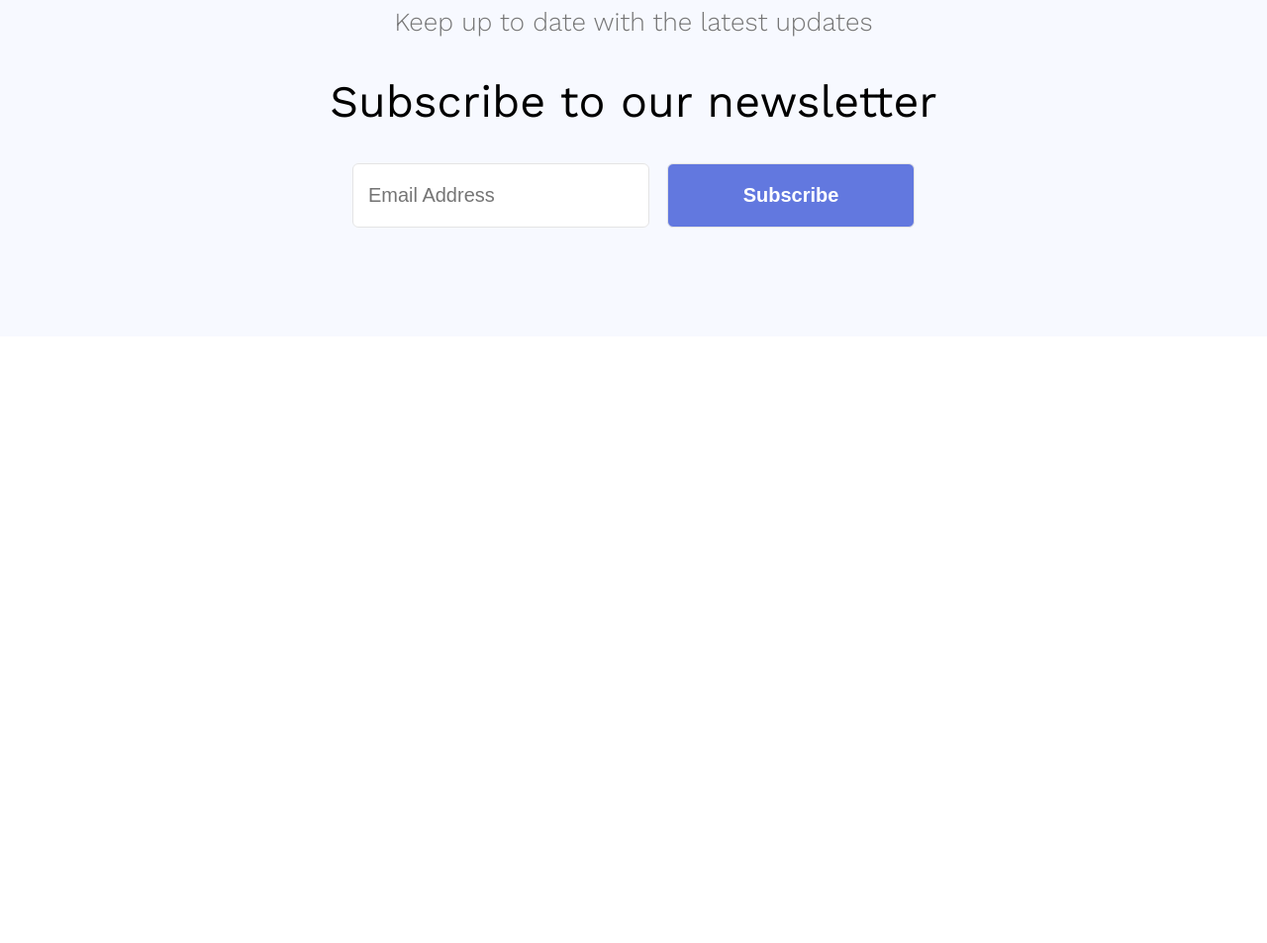
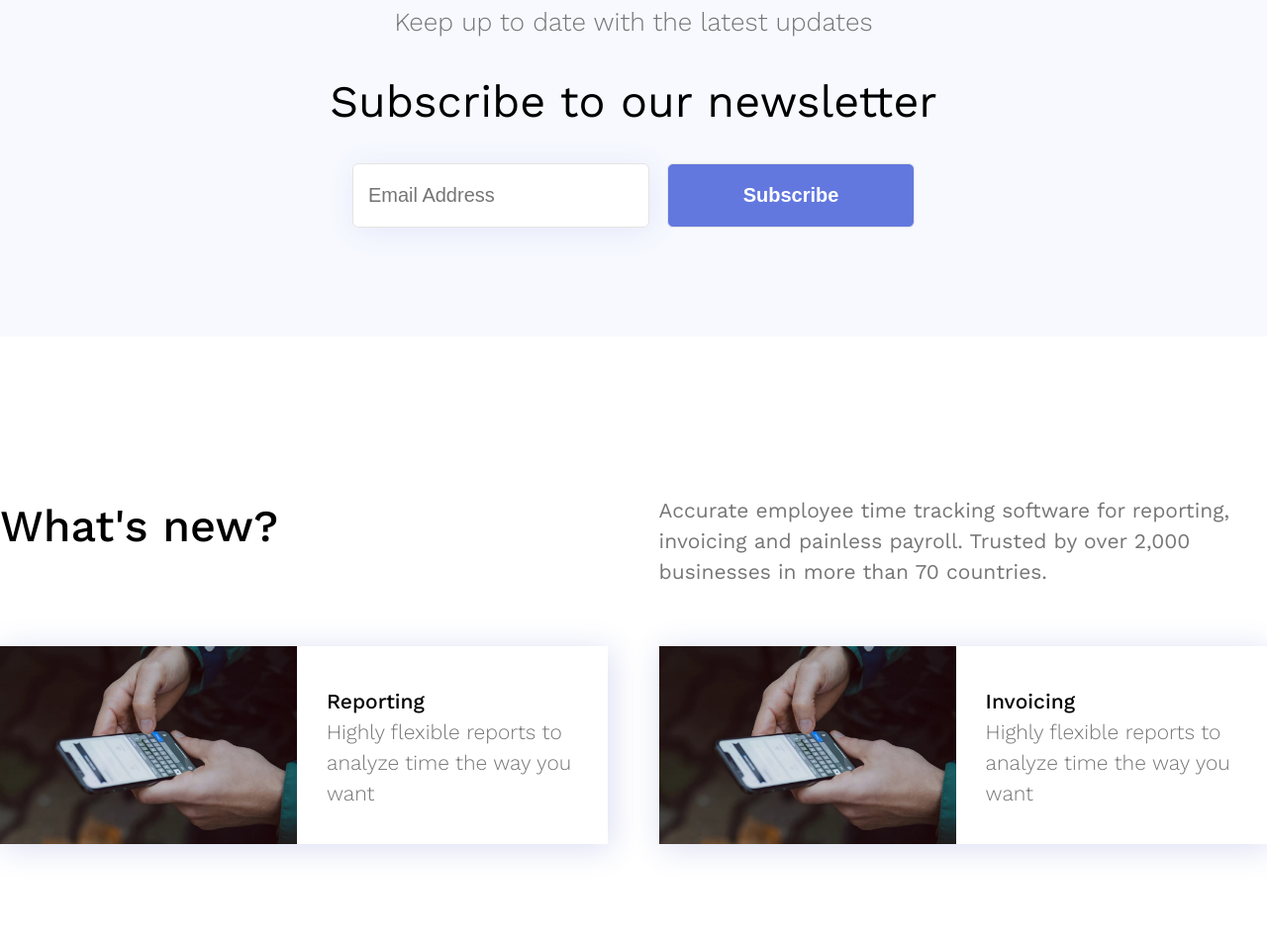
Before and after one commit to tanviriiub/app-amp-website, a plain HTML site: page index.html in a window 1280 px wide. Shown: the part 4128-5081 px from the top of the page at 99% size. Before the commit the page ends 4468 px from the top, so only its background shows below. Drawn offline with nearby package versions, Linux system fonts and the light colour scheme.

Commit message:
blog section end

```diff
--- a/index.html
+++ b/index.html
@@ -270,5 +270,34 @@
     </div>
    </div>
 
+   <div class="blog-section">
+    <div class="container">
+      <div class="blog-title clear">
+        <div class="b-heading left">
+          <h2>What's new?</h2>
+        </div>
+        <div class="bt-content right">
+          <p>Accurate employee time tracking software for reporting, invoicing and painless payroll. Trusted by over 2,000 businesses in more than 70 countries.</p>
+        </div>
+      </div>
+      <div class="blog-items clear">
+        <div class="blog-post-item left">
+          <img src="images/02.jpg" alt="">
+          <div class="blog-post-content">
+            <h4>Reporting</h4>
+            <p>Highly flexible reports to analyze time the way you want</p>
+          </div>
+        </div>
+        <div class="blog-post-item right">
+          <img src="images/02.jpg" alt="">
+          <div class="blog-post-content">
+            <h4>Invoicing</h4>
+            <p>Highly flexible reports to analyze time the way you want</p>
+          </div>
+        </div>
+      </div>
+    </div>
+   </div>
+
 </body>
 </html>
--- a/style.css
+++ b/style.css
@@ -477,6 +477,14 @@ a{
     font-size: 20px;
     border-radius: 6px;
     border: 1px solid #e4e4e4;
+    box-shadow: 2.5px 4.33px 30px 0 rgb(64 87 191 / 10%);
+    transition: 0.4s;
+ }
+
+ .default-input:focus {
+    box-shadow: 2.5px 4.33px 30px 0 rgba(64, 87, 191, 0.63);
+    outline: none;
+    border: 2px solid #6278df;
  }
 
  .submit-btn{
@@ -500,3 +508,60 @@ a{
     color: #6278df;
     box-shadow: 2.5px 4.33px 30px 0 rgba(64, 87, 191, 0.63);
  }
+
+ /* Blog Section CSS */
+
+ .blog-section{
+    padding: 100px 0;
+ }
+
+ .blog-title{
+    padding: 60px 0;
+ }
+.b-heading{
+    width: 50%;
+}
+
+.b-heading h2{
+   font-size: 45px;
+   font-weight: 500;
+   line-height: 63px;
+}
+
+.bt-content{
+    width: 48%;
+}
+
+.bt-content p{
+    font-size: 21px;
+   font-weight: 400;
+   line-height: 31px;
+   color: #767676;
+}
+ .blog-post-item{
+    width: 48%;
+    box-shadow: 2.5px 4.33px 30px 0 rgb(64 87 191 / 20%);
+ }
+
+ .blog-post-item img{
+    float: left;
+    width: 300px;
+    margin-right: 30px;
+ }
+
+.blog-post-content{
+    margin-top: 40px;
+}
+
+ .blog-post-content h4{
+    font-size: 21px;
+    font-weight: 500;
+    line-height: 31px;
+ }
+
+ .blog-post-content p{
+    font-size: 21px;
+    font-weight: 300;
+    line-height: 31px;
+    color: #767676;
+ }
```
